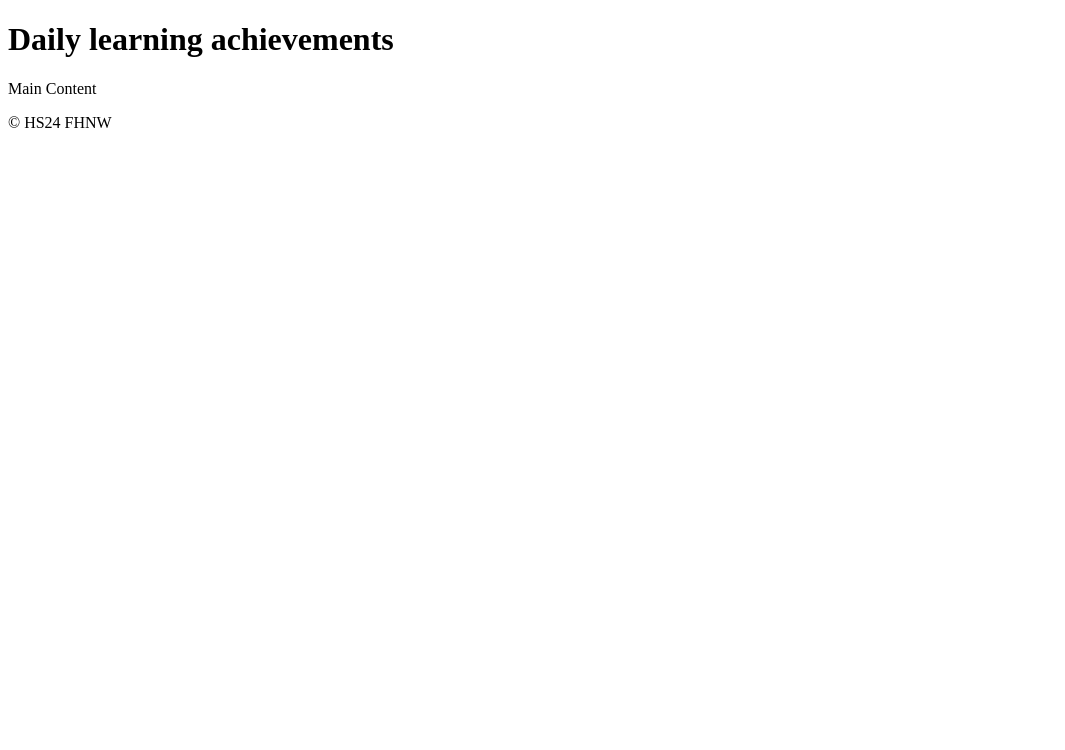
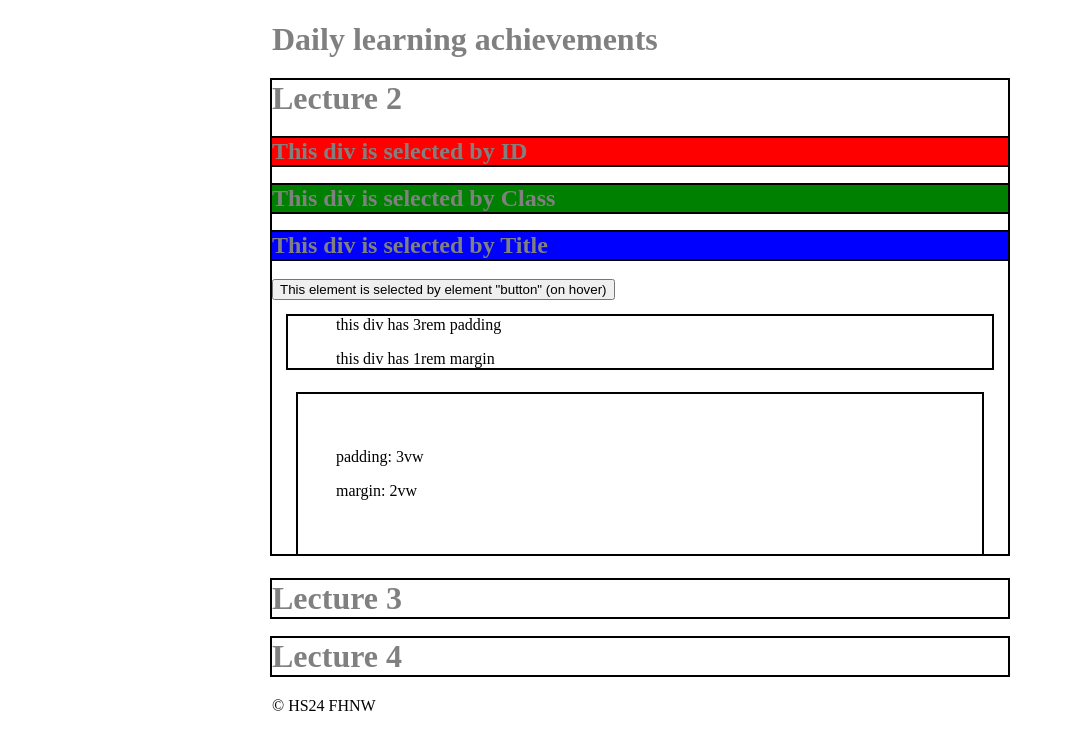
Before and after one commit to maurinw/fhnw-webec, a plain HTML site: page docs/index.html in a window 1280 px wide. Shown: the whole page, without its empty margins (0-1065 px from the left). Drawn offline with Linux system fonts and the light colour scheme.

Commit message:
Unterrichtswoche 2

```diff
--- /dev/null
+++ b/docs/home.css
@@ -0,0 +1,51 @@
+* {
+    box-sizing: border-box;
+}
+
+:root {
+    --left-indent: 7rem;
+}
+
+body {
+    max-width: 100ch;
+    margin: auto;
+    padding: 0 2rem 0 2rem;
+}
+
+h1, h2 {
+    color: gray
+}
+
+div {
+    outline: 2px solid black;
+}
+
+/* Select per ID */
+#top {
+    background: red;
+}
+
+/* Select per Class */
+.mid {
+    background: green;
+}
+
+/* Select per Title */
+[title="bot"] {
+    background: blue;
+}
+
+/* Pseudo Class */
+button:hover {
+    background: aqua;
+}
+
+.boxmodel1 {
+    padding: 0 3rem 0 3rem;
+    margin: 0 1rem 0 1rem;
+}
+
+.boxmodel2 {
+    padding: 3vw;
+    margin: 2vw;
+}
--- a/docs/index.html
+++ b/docs/index.html
@@ -5,18 +5,44 @@
     <meta name="viewport" content="width=device-width, initial-scale=1.0">
     <title>Daily learning achievements</title>
     <link rel="icon" href="../assets/flavicon.svg" type="image/svg+xml">
-    <!-- CSS files or inline styles here -->
+    <link rel="stylesheet" href="home.css">
 </head>
 <body>
-<!-- Content goes here -->
 <header>
     <h1>Daily learning achievements</h1>
 </header>
+<main>
+    <div>
+        <h1>Lecture 2</h1>
+        <div id="top">
+            <h2>This div is selected by ID</h2>
+        </div>
+        <div class="mid">
+            <h2>This div is selected by Class</h2>
+        </div>
+        <div title="bot">
+            <h2>This div is selected by Title</h2>
+        </div>
+        <button>This element is selected by element "button" (on hover)</button>
+        <div class="boxmodel1">
+            <p>this div has 3rem padding</p>
+            <p>this div has 1rem margin</p>
+        </div>
+        <div class="boxmodel2">
+            <p>padding: 3vw</p>
+            <p>margin: 2vw</p>
+        </div>
+    </div>
 
-<main>
-    <p>Main Content</p>
+    <div>
+        <h1>Lecture 3</h1>
+    </div>
+
+    <div>
+        <h1>Lecture 4</h1>
+    </div>
+
 </main>
-
 <footer>
     <p>&copy; HS24 FHNW</p>
 </footer>
```
Also changed, not shown: docs/week1/Storybook.html (added, +74 -0 lines), docs/week2/blobs.html (added, +17 -0 lines), docs/week1/Example.html (renamed from docs/Example.html), docs/week1/lectures.txt (added), 2 other files.
